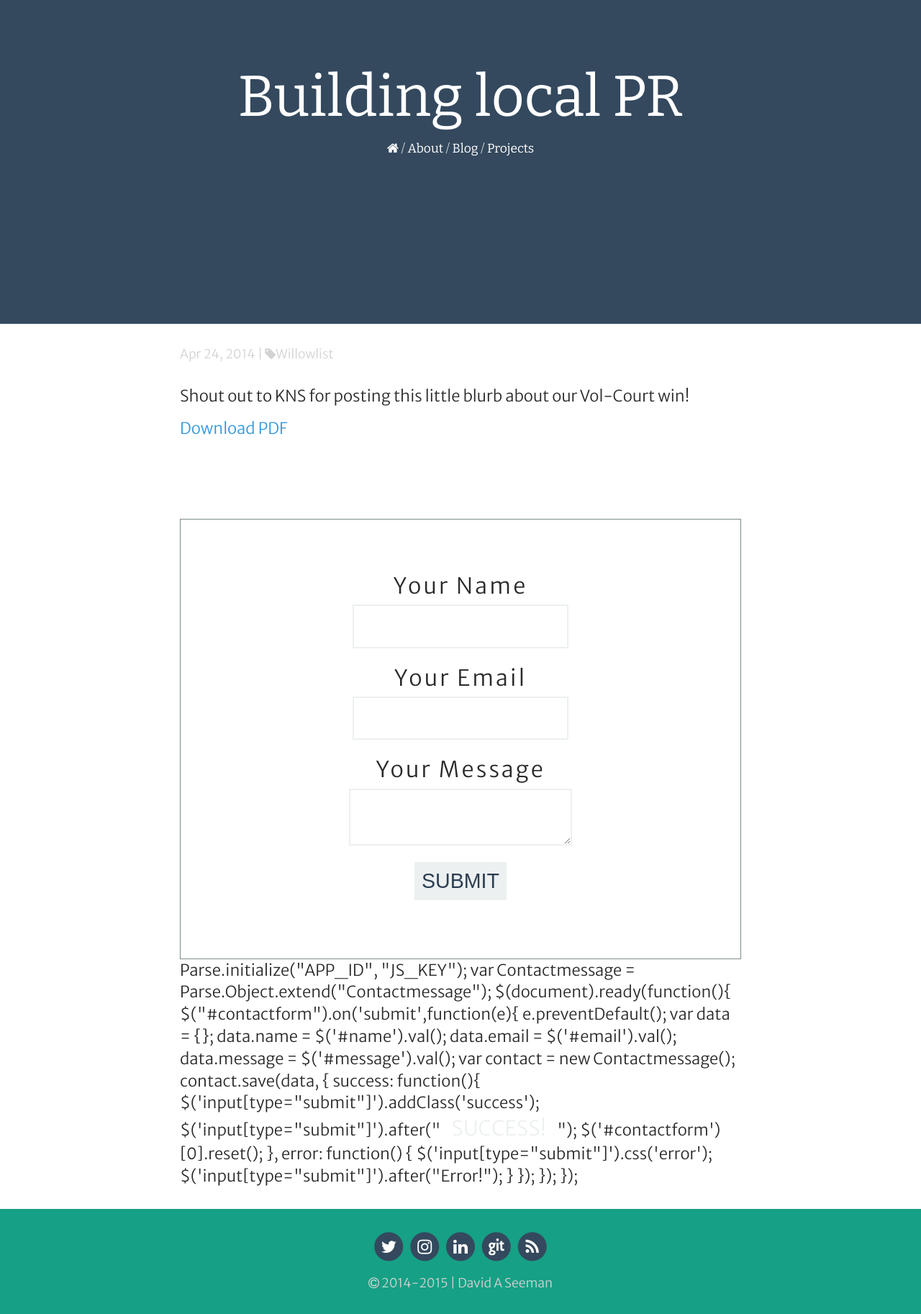
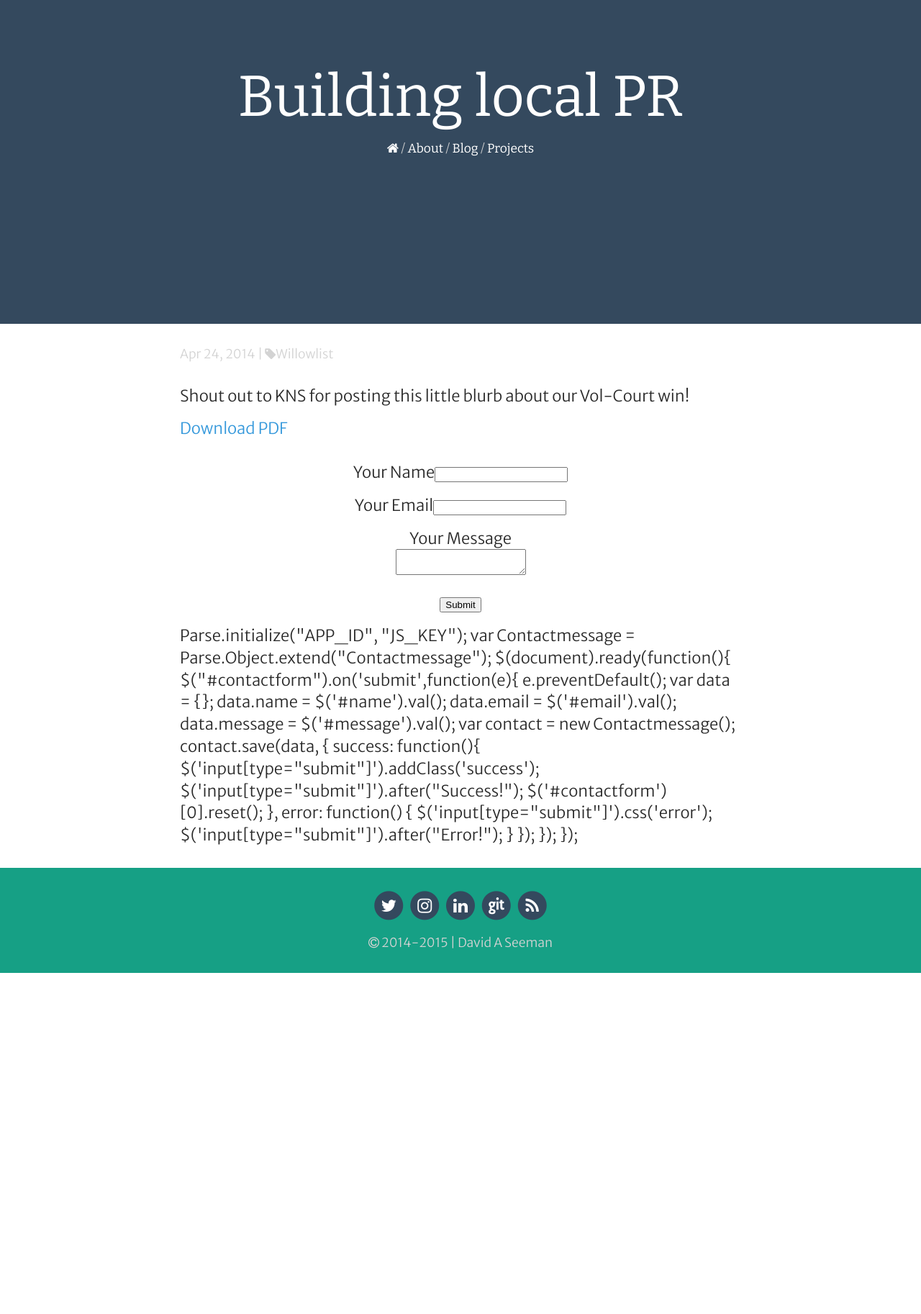
Before and after one commit to Shipwright/daveas.github.io, a Jekyll site: the page built from _posts/2014-04-24-Building-local-PR.markdown, in a window 1280 px wide. Shown: the whole page at 72% size. Built offline with Jekyll 4.4.1, drawn with Linux system fonts in a browser that asks for light colours; nearby versions of some CDN libraries; some web fonts are replaced; after the commit the page ends 1352 px from its top, so only the background shows below that.

Commit message:
Update _custom.scss

```diff
--- a/_sass/_custom.scss
+++ b/_sass/_custom.scss
@@ -149,75 +149,3 @@
    margin-bottom: $spacing-unit*1.2;
    margin-top: $spacing-unit;
  }
-
-
- /**
- * Forms
- */
-
-form {
-	border: 1px solid #7f8c8d;
-	padding: 3em;
-	margin-top: 5em;
-	-webkit-box-sizing:content-box;
-		-moz-box-sizing:content-box;
-			box-sizing:content-box;
-
-}
-input[type="submit"] {
-	padding:10px;
-	font-size: 1.3em;
-	text-transform: uppercase;
-	/* letter-spacing:0.2em; */
-	color:#2c3e50;
-	background:#ecf0f1;
-	border:none;
-	cursor: pointer;
-
-}
-input[type="submit"].success {
-	border:none;
-	background:#27ae60;
-	color:#ecf0f1;
-	padding:10px 15px;
-}
-.success-sent {
-
-	font-size: 1.3em;
-	text-transform: uppercase;
-	border:none;
-	/* background:#27ae60; */
-	color:#ecf0f1;
-	padding: 4px 15px;
-}
-input[type="submit"].error {
-	border:none;
-	background:#e74c3c;
-	color:#ecf0f1;
-
-}
-input[type="text"],
-input[type="email"],
-textarea {
-	background:transparent;
-	border:2px solid #ecf0f1;
-	padding: 1em 2em;
-	font-size: 0.8em;
-	color:#ecf0f1;
-}
-input[type="text"]:focus,
-input[type="email"]:focus,
-textarea:focus {
-	background:#ecf0f1;
-	color:#2c3e50;
-	border:none;
-
-
-}
-label {
-	display:block;
-	font-size:1.4em;
-	line-height: 1.7em;
-	letter-spacing: 0.1em
-
-}
```
